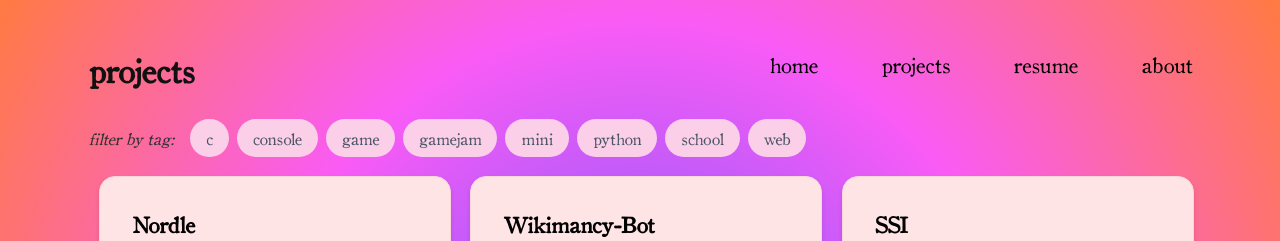
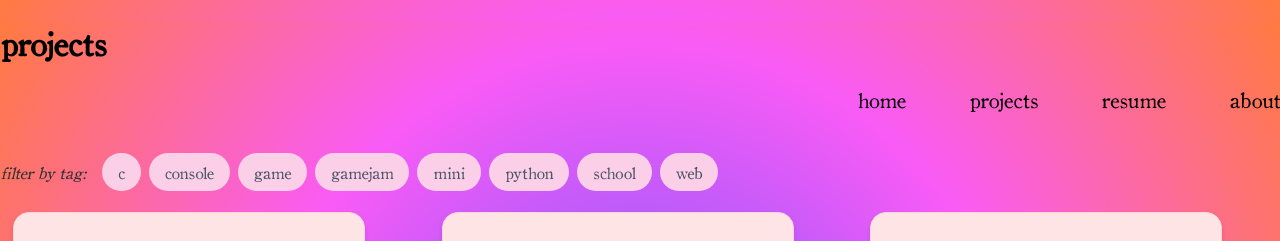
Before and after one commit to fluffyponyy/portfolio-website, a Next.js app: page /projects in a window 1280 px wide. Shown: the top 241 px of the page. Built offline with nearby package versions, Linux system fonts and the light colour scheme.

Commit message:
remove duplicate css

```diff
--- a/src/app/projects/project_page.css
+++ b/src/app/projects/project_page.css
@@ -1,43 +1,9 @@
-.projects-container {
-  max-width: 1200px;
-  margin: 0 auto;
-  padding: 3rem;
-  color: #111;
-  box-sizing: border-box;
-  height: 100%;
-}
-
-.projects-header {
-  display: flex;
-  justify-content: space-between;
-  align-items: center;
-}
-
-.projects-header h1 {
-  font-size: 2rem;
-  font-weight: bold;
-  text-transform: lowercase;
-  margin-top: 0;
-}
-
-.nav-links a {
-  margin-left: 1rem;
-  text-decoration: none;
-  color: #7c3aed;
-  font-weight: 500;
-  transition: color 0.2s;
-}
-
-.nav-links a:hover {
-  color: #4c1d95;
-}
-
 /* GRID FIX */
 .projects-grid {
   display: flex;
   flex-wrap: wrap;
   gap: 2rem; /* both horizontal and vertical spacing */
-  justify-content: flex-start;
+  justify-content: space-around;
   padding: 1%;
 }
 
@@ -93,7 +59,9 @@
   margin-right: 0.5rem;
   cursor: pointer;
   user-select: none;
+  z-index: 1;
   transition: background-color 0.2s ease-in; /* Add a smooth transition */
+  position: relative;
 }
 
 .selected-tag {
```
Also changed, not shown: src/app/about/about.css (deleted, +0 -36 lines).
